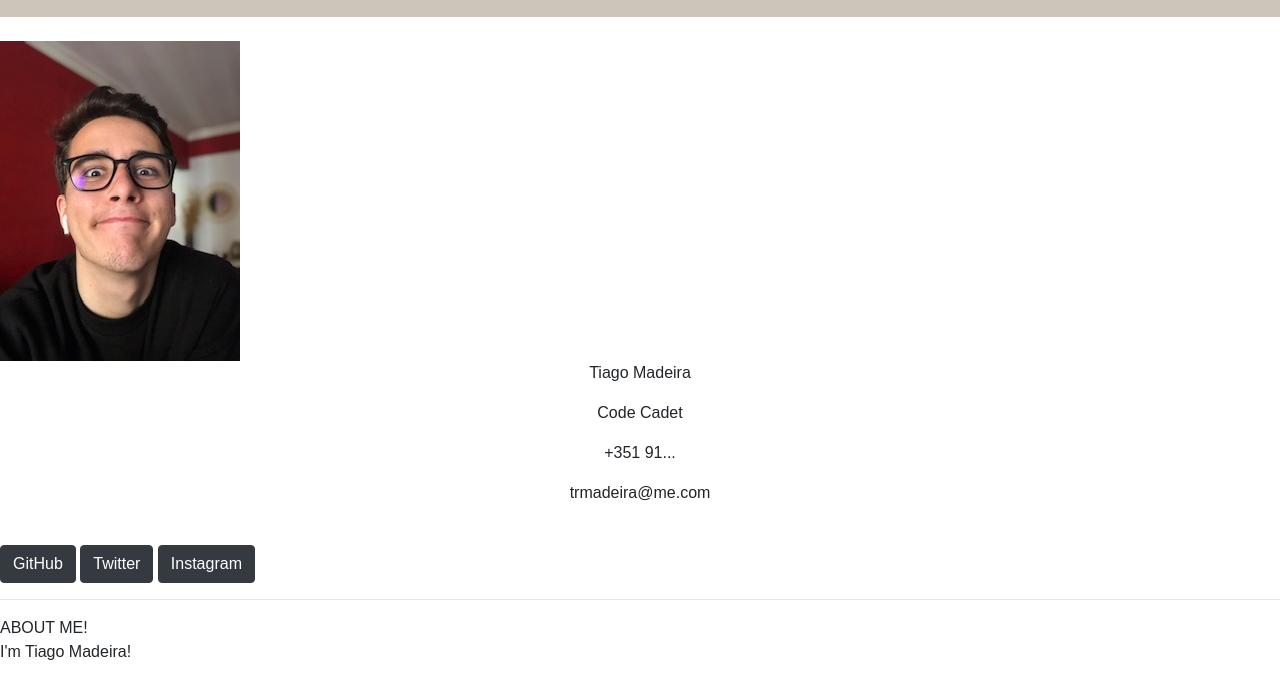
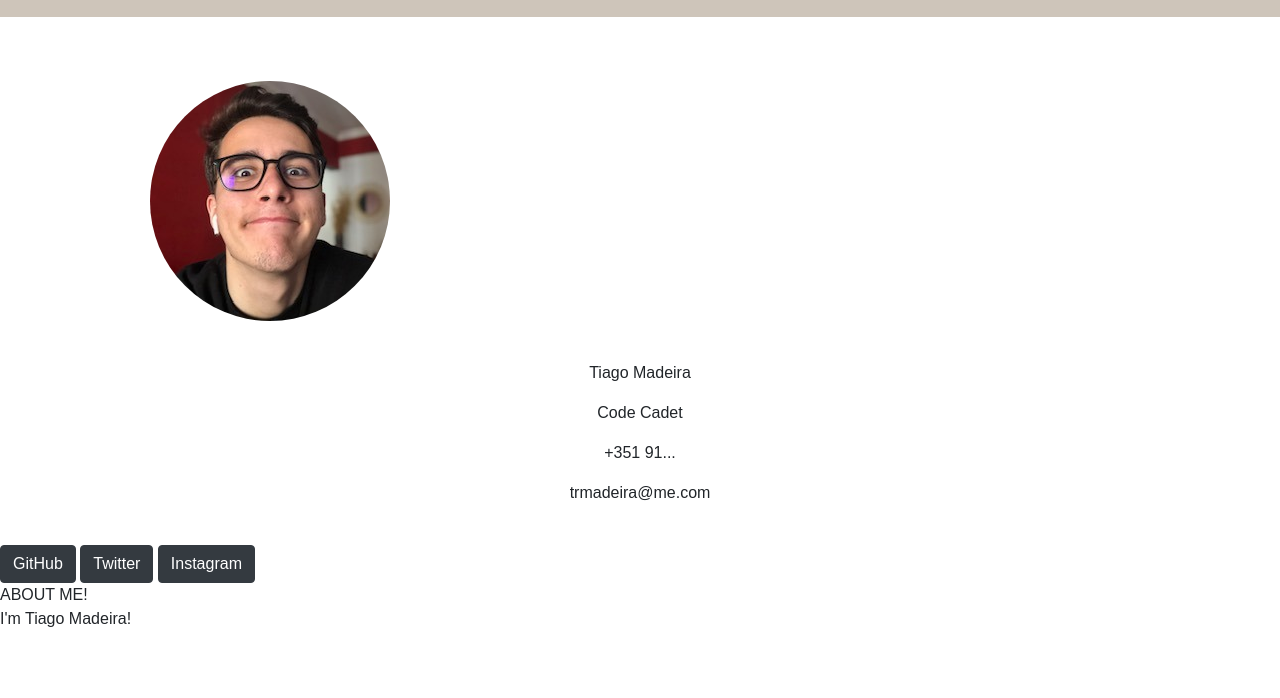
Before and after one commit to Trmadeira/HTML-Page, a plain HTML site: page index.html in a window 1280 px wide. Shown: the part 72-770 px from the top of the page. Drawn offline with nearby package versions, Linux system fonts and the light colour scheme.

Commit message:
moved the profile image

```diff
--- a/index.html
+++ b/index.html
@@ -66,13 +66,19 @@
 
 
     .profilePicture{
+        margin-left: 150px;
+        clip-path: circle();
 
     }
+    .buttons{
 
+    }
 
     .info{
 	    text-align: center;
     }
+
+
     </style>
 </head>
 
@@ -98,11 +104,10 @@
         </div>
     </div>
 
-    <div>
+    <div class="buttons">
         <a class="btn btn-dark" href="https://github.com/Trmadeira?tab=repositories" target="_blank" role="button">GitHub</a>
         <a class="btn btn-dark" href="https://twitter.com/TiagoMadeira14" target="_blank" >Twitter</a>
         <a class="btn btn-dark" href="https://www.instagram.com/_tiagomadeira_/" target="_blank" >Instagram</a>
-        <hr>
     </div>
     <div>
         <p>
```
